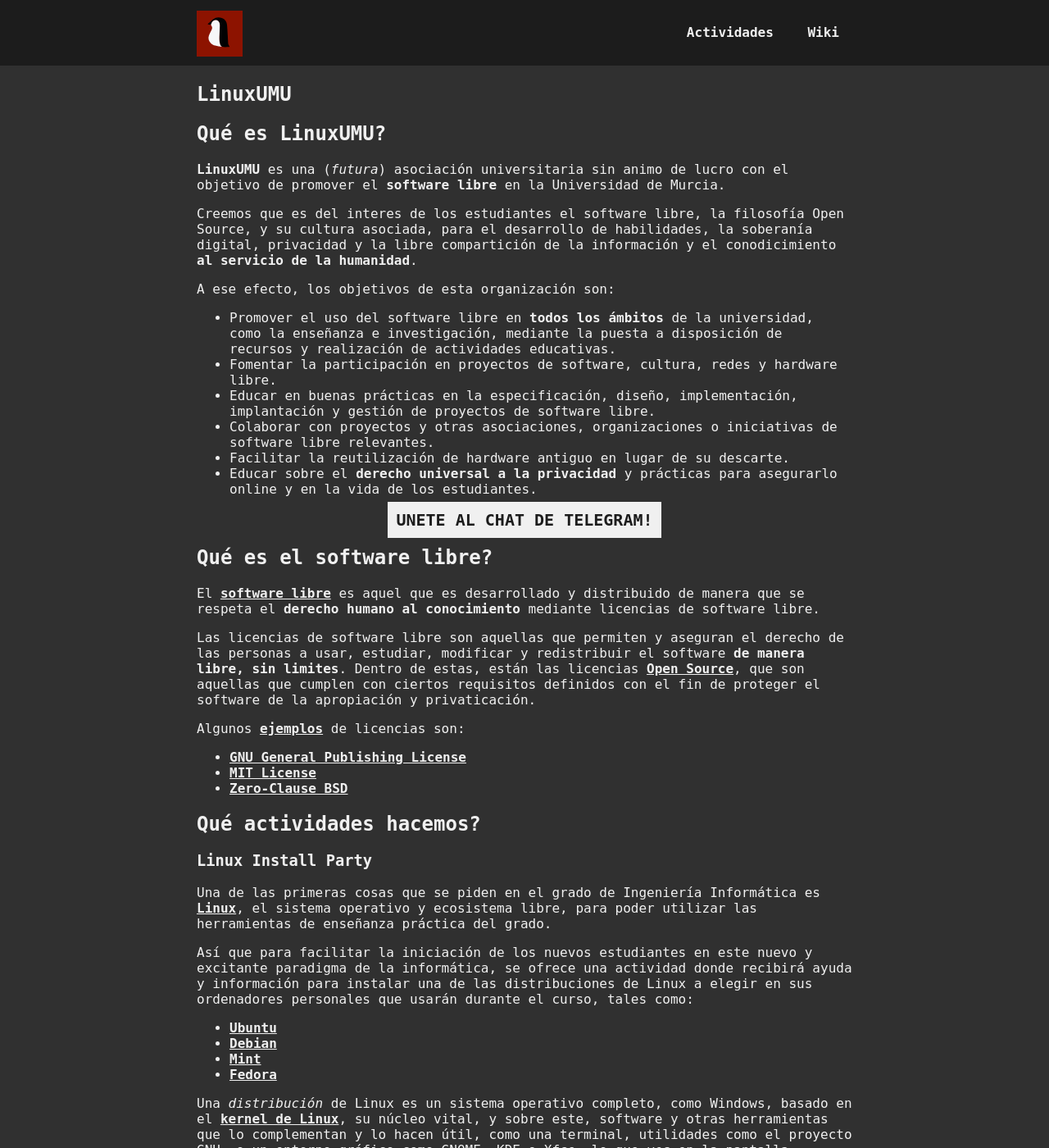
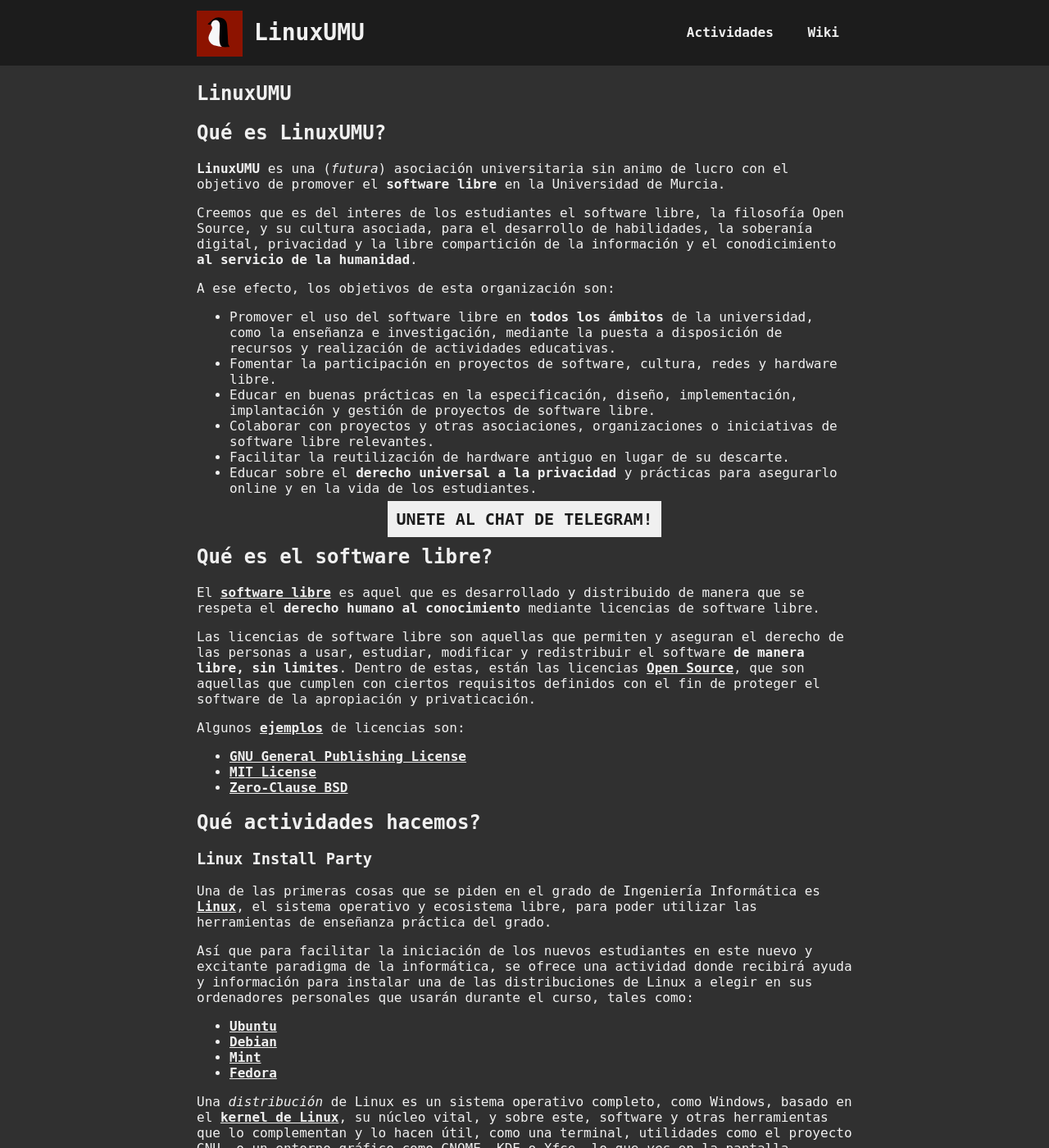
Before and after one commit to LinuxUMU/web, a Jekyll site: the page built from index.markdown, in a window 1280 px wide and 1400 px high. Shown: the whole window at 82% size. Built offline with Jekyll 4.4.1, drawn with Linux system fonts in a browser that asks for light colours.

Commit message:
Fix default layout

```diff
--- a/_layouts/default.html
+++ b/_layouts/default.html
@@ -14,14 +14,13 @@
     <body>
         <header>
             <div class="inner">
-                <a class="logo" href="{{ "/" | relative_url }}"><img src="{{ "/images/logo.svg" | relative_url }}" alt="logo"></a>
+                <a class="logo" href="{{ "/" | relative_url }}"><img src="{{ "/images/logo.svg" | relative_url }}" alt="logo"><span>LinuxUMU</span></a>
                 <nav>
                     <a href="{{ "/actividades/" | relative_url }}">Actividades</a>
                     <a href="{{ "/wiki/" | relative_url }}">Wiki</a>
                 </nav>
             </div>
         </header>
-        <h1>{{ page.title }}</h1>
         <section>
             {{ content }}
         </section>
--- a/css/style.css
+++ b/css/style.css
@@ -38,12 +38,21 @@
 .logo {
     display: inline-block;
     height: inherit;
+    position: absolute;
     left: 0;
     top: 0;
     line-height: inherit;
     margin: 0 0 0 0;
-    position: absolute;
     font-size: 1.75em;
+    text-decoration: none;
+}
+
+.logo span {
+    margin-left: 0.5em;
+}
+
+.logo:hover {
+    text-decoration: underline;
 }
 
 .logo img {
```
Also changed, not shown: 10 other files.
